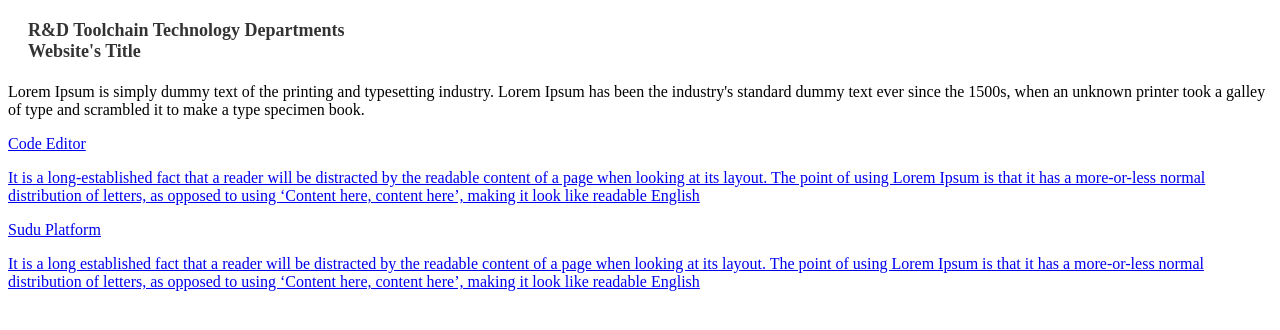
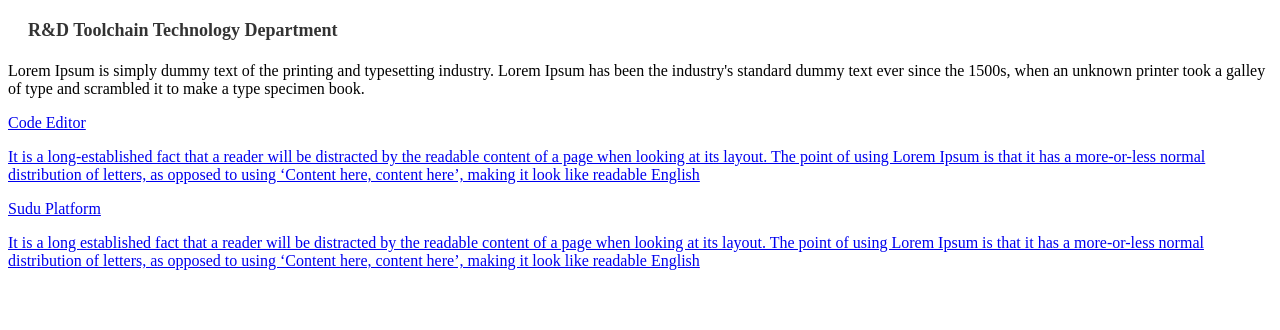
Before and after one commit to SuduIDE/toolchain-website, a Jekyll site: the page built from index.html, in a window 1280 px wide. Shown: the top 330 px of the page. Built offline with Jekyll 4.4.1, drawn with Linux system fonts in a browser that asks for light colours.

Commit message:
Fix main page title

```diff
--- a/index.html
+++ b/index.html
@@ -10,7 +10,7 @@
 <body>
 <div class="content">
     <div class="titleBlock">
-        <p class="title">R&D Toolchain Technology Departments <br/>Website's Title</p>
+        <p class="title">R&D Toolchain Technology Department</p>
         <p class="subtitle">Lorem Ipsum is simply dummy text of the printing and typesetting
             industry. Lorem Ipsum has been the industry's standard dummy text ever since the 1500s, when an
             unknown printer took a galley of type and scrambled it to make a type specimen book. </p>
```
